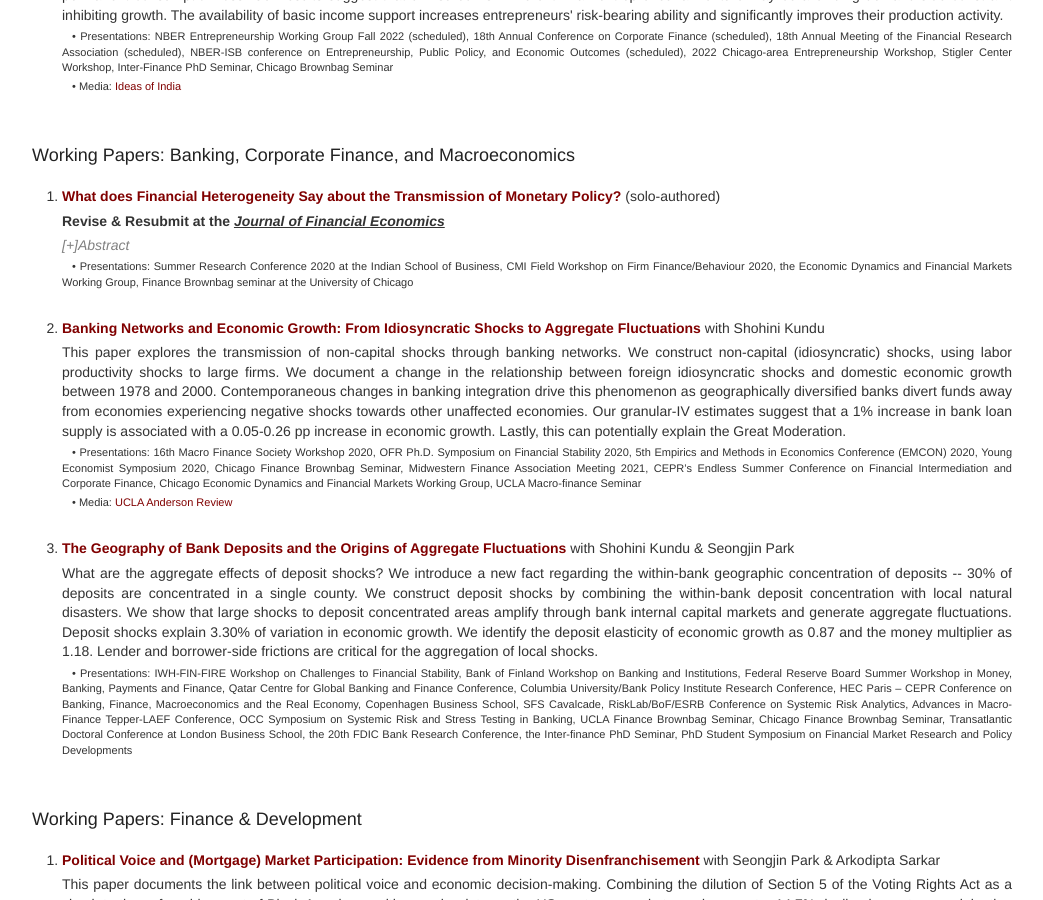
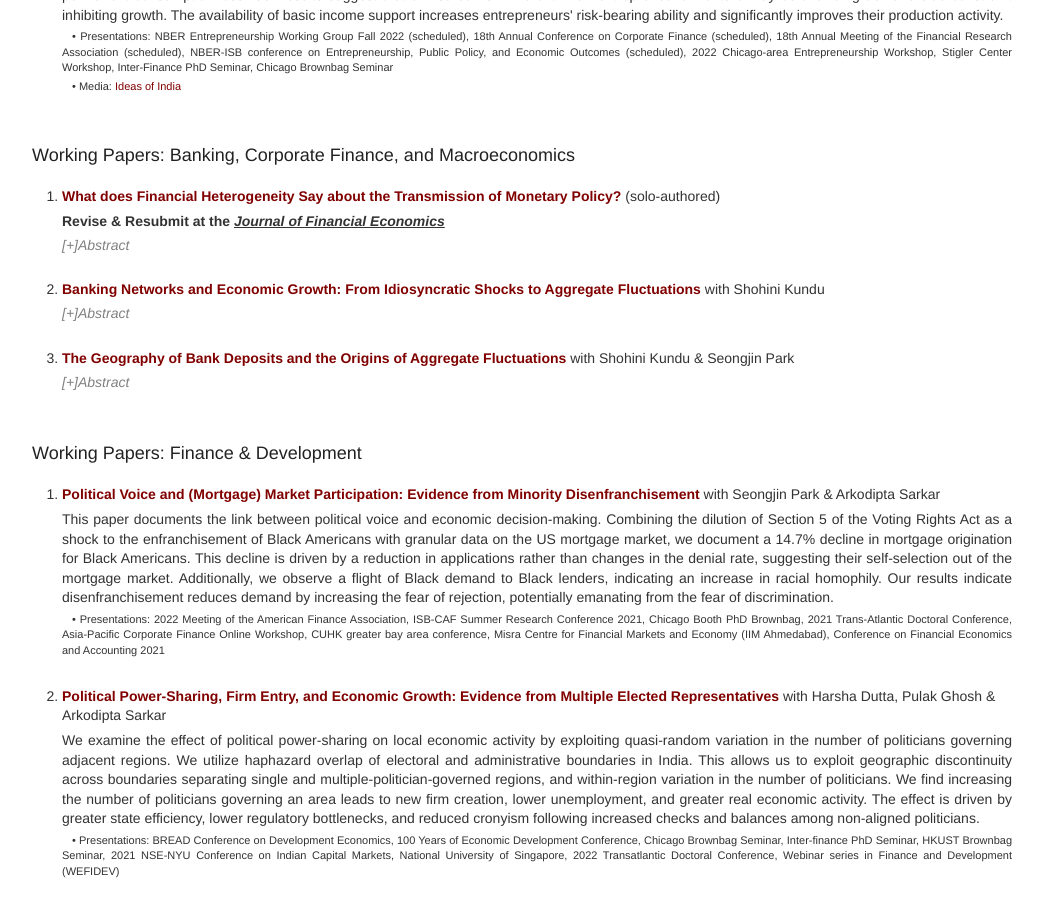
Before and after one commit to nishvats/nishvats.github.io, a Jekyll site: the page built from research.html, in a window 1280 px wide and 900 px high, scrolled down 417 px. Shown: the whole window, without its empty margins (118-1161 px from the left). Built offline with Jekyll 4.4.1, drawn with Linux system fonts in a browser that asks for light colours.

Commit message:
Update research.html

```diff
--- a/research.html
+++ b/research.html
@@ -16,26 +16,28 @@ layout: default
 <h3> Working Papers: Banking, Corporate Finance, and Macroeconomics</h3>
 
   <ol>
-    <div>
   <li> <b><a href="/Documents/paper_mt.pdf">What does Financial Heterogeneity Say about the Transmission of Monetary Policy?</a></b> (solo-authored) </li>
     <p> <b> Revise & Resubmit at the <u><em>Journal of Financial Economics</em></u> </b>
       <details>
         <summary>[+]Abstract</summary>
     <p align="justify"> Do financial constraints determine the transmission of monetary policy? I examine this question using the staggered enactment of anti-recharacterization legislation as a source of exogenous variation in creditor rights that loosens firm-financial constraints. A 25 basis-point expansionary monetary policy shock results in a 2 percentage-point higher investment growth among treated (unconstrained) firms. This reflects their flatter marginal cost curves for financing, which amplifies responses to shifts in the marginal benefit curve. The relationship, however, reverses during economic downturns when investment opportunities are scarce. I rationalize these findings in a static model and quantify the channels using a Heterogeneous-Agent-New-Keynesian model. </p>
+    <p style="text-indent:10px;font-size:11px" align="justify">• Presentations: Summer Research Conference 2020 at the Indian School of Business, CMI Field Workshop on Firm Finance/Behaviour 2020, the Economic Dynamics and Financial Markets Working Group, Finance Brownbag seminar at the University of Chicago </p>
         </details>
-    <p style="text-indent:10px;font-size:11px" align="justify">• Presentations: Summer Research Conference 2020 at the Indian School of Business, CMI Field Workshop on Firm Finance/Behaviour 2020, the Economic Dynamics and Financial Markets Working Group, Finance Brownbag seminar at the University of Chicago </p>
-   </div>
       <br>
   <li> <b><a href="/Documents/paper_bank_network.pdf">Banking Networks and Economic Growth: From Idiosyncratic Shocks to Aggregate Fluctuations</a></b> with Shohini Kundu </li>
+      <details>
+        <summary>[+]Abstract</summary>
     <p align="justify"> This paper explores the transmission of non-capital shocks through banking networks. We construct non-capital (idiosyncratic) shocks, using labor productivity shocks to large firms. We document a change in the relationship between foreign idiosyncratic shocks and domestic economic growth between 1978 and 2000. Contemporaneous changes in banking integration drive this phenomenon as geographically diversified banks divert funds away from economies experiencing negative shocks towards other unaffected economies. Our granular-IV estimates suggest that a 1% increase in bank loan supply is associated with a 0.05-0.26 pp increase in economic growth. Lastly, this can potentially explain the Great Moderation. </p>
     <p style="text-indent:10px;font-size:11px" align="justify">• Presentations: 16th Macro Finance Society Workshop 2020, OFR Ph.D. Symposium on Financial Stability 2020, 5th Empirics and Methods in Economics Conference (EMCON) 2020, Young Economist Symposium 2020, Chicago Finance Brownbag Seminar, Midwestern Finance Association Meeting 2021, CEPR’s Endless Summer Conference on Financial Intermediation and Corporate Finance, Chicago Economic Dynamics and Financial Markets Working Group, UCLA Macro-finance Seminar </p>
     <p style="text-indent:10px;font-size:11px" align="justify">• Media: <a href="https://anderson-review.ucla.edu/banks-freed-to-operate-across-state-lines-helped-stabilize-the-economy/">UCLA Anderson Review</a> </p>
-
+    </details>
    <br>
   <li> <b><a href="/Documents/paper_deposit_geography.pdf">The Geography of Bank Deposits and the Origins of Aggregate Fluctuations</a></b> with Shohini Kundu & Seongjin Park</li>
+      <details>
+        <summary>[+]Abstract</summary>
     <p align="justify"> What are the aggregate effects of deposit shocks? We introduce a new fact regarding the within-bank geographic concentration of deposits -- 30% of deposits are concentrated in a single county. We construct deposit shocks by combining the within-bank deposit concentration with local natural disasters. We show that large shocks to deposit concentrated areas amplify through bank internal capital markets and generate aggregate fluctuations. Deposit shocks explain 3.30% of variation in economic growth. We identify the deposit elasticity of economic growth as 0.87 and the money multiplier as 1.18. Lender and borrower-side frictions are critical for the aggregation of local shocks. </p>
     <p style="text-indent:10px;font-size:11px" align="justify">• Presentations: IWH-FIN-FIRE Workshop on Challenges to Financial Stability, Bank of Finland Workshop on Banking and Institutions, Federal Reserve Board Summer Workshop in Money, Banking, Payments and Finance, Qatar Centre for Global Banking and Finance Conference, Columbia University/Bank Policy Institute Research Conference, HEC Paris – CEPR Conference on Banking, Finance, Macroeconomics and the Real Economy, Copenhagen Business School, SFS Cavalcade, RiskLab/BoF/ESRB Conference on Systemic Risk Analytics, Advances in Macro-Finance Tepper-LAEF Conference, OCC Symposium on Systemic Risk and Stress Testing in Banking, UCLA Finance Brownbag Seminar, Chicago Finance Brownbag Seminar, Transatlantic Doctoral Conference at London Business School, the 20th FDIC Bank Research Conference, the Inter-finance PhD Seminar, PhD Student Symposium on Financial Market Research and Policy Developments </p>
-
+    </details>
     </ol>
     <br>
 <h3> Working Papers: Finance & Development</h3>
```
